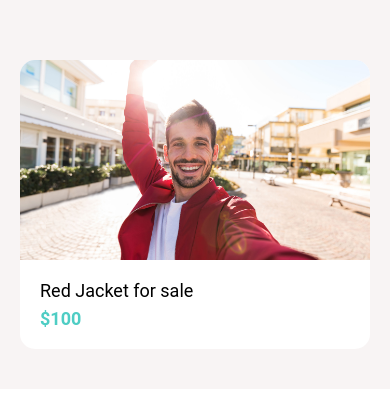
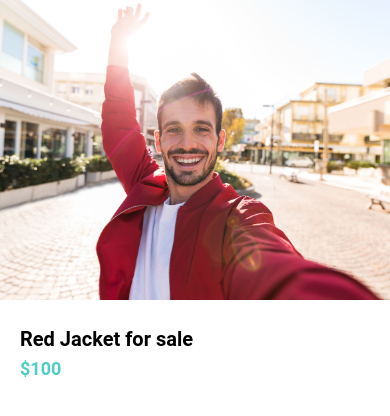
Before and after one commit to AdeshJ4/Done-With-It, a React Native app: screen / in a window 390 px wide. Shown: the top 416 px of the page. Built offline with nearby package versions, Linux system fonts and the light colour scheme.

Commit message:
049. 14-building-the-listing-details-screen

```diff
--- a/App.jsx
+++ b/App.jsx
@@ -1,24 +1,39 @@
 import { StyleSheet, View } from "react-native";
 import Card from "./app/components/Card";
+import ListingDetailsScreen from "./app/components/ListingDetailsScreen";
 
 const App = () => {
-  return (
-    <View style={styles.container}>
-      <Card
-        title="Red Jacket for sale"
-        subtitle="$100"
-        image={require("./app/assets/jacket.jpg")}
-      />
-    </View>
-  );
+  return <ListingDetailsScreen />;
 };
 
-const styles = StyleSheet.create({
-  container: {
-    backgroundColor: "#f8f4f4",
-    padding: 20,
-    paddingTop: 60,
-  },
-});
+export default App;
 
-export default App;
+// import { StyleSheet, View } from "react-native";
+// import Card from "./app/components/Card";
+
+// const App = () => {
+//   return (
+//     <View style={styles.container}>
+//       <Card
+//         title="Red Jacket for sale"
+//         subtitle="$100"
+//         image={require("./app/assets/jacket.jpg")}
+//       />
+//       <Card
+//         title="Red Jacket for sale"
+//         subtitle="$100"
+//         image={require("./app/assets/jacket.jpg")}
+//       />
+//     </View>
+//   );
+// };
+
+// const styles = StyleSheet.create({
+//   container: {
+//     backgroundColor: "#f8f4f4",
+//     padding: 20,
+//     paddingTop: 60,
+//   },
+// });
+
+// export default App;
--- a/app/components/Card/index.jsx
+++ b/app/components/Card/index.jsx
@@ -31,6 +31,9 @@
   title: {
     marginBottom: 7,
   },
-  subtitle: { color: colors.secondary, fontWeight: "bold" },
+  subtitle: {
+    color: colors.secondary,
+    fontWeight: "bold",
+  },
 });
 export default Card;
--- /dev/null
+++ b/app/components/ListingDetailsScreen/index.jsx
@@ -0,0 +1,37 @@
+import { Image, View, StyleSheet } from "react-native";
+import AppText from "../AppText";
+import colors from "../../config/colors";
+
+const ListingDetailsScreen = () => {
+  return (
+    <View>
+      <Image style={styles.image} source={require("../../assets/jacket.jpg")} />
+
+      <View style={styles.detailedContainer}>
+        <AppText style={styles.title}>Red Jacket for sale</AppText>
+        <AppText style={styles.price}>$100</AppText>
+      </View>
+    </View>
+  );
+};
+
+const styles = StyleSheet.create({
+  image: {
+    width: "100%",
+    height: 300,
+  },
+  detailedContainer: {
+    padding: 20,
+  },
+  title: {
+    fontSize: 20,
+    fontWeight: "700",
+    marginVertical: 7,
+  },
+  price: {
+    color: colors.secondary,
+    fontWeight: "bold",
+  },
+});
+
+export default ListingDetailsScreen;
```
